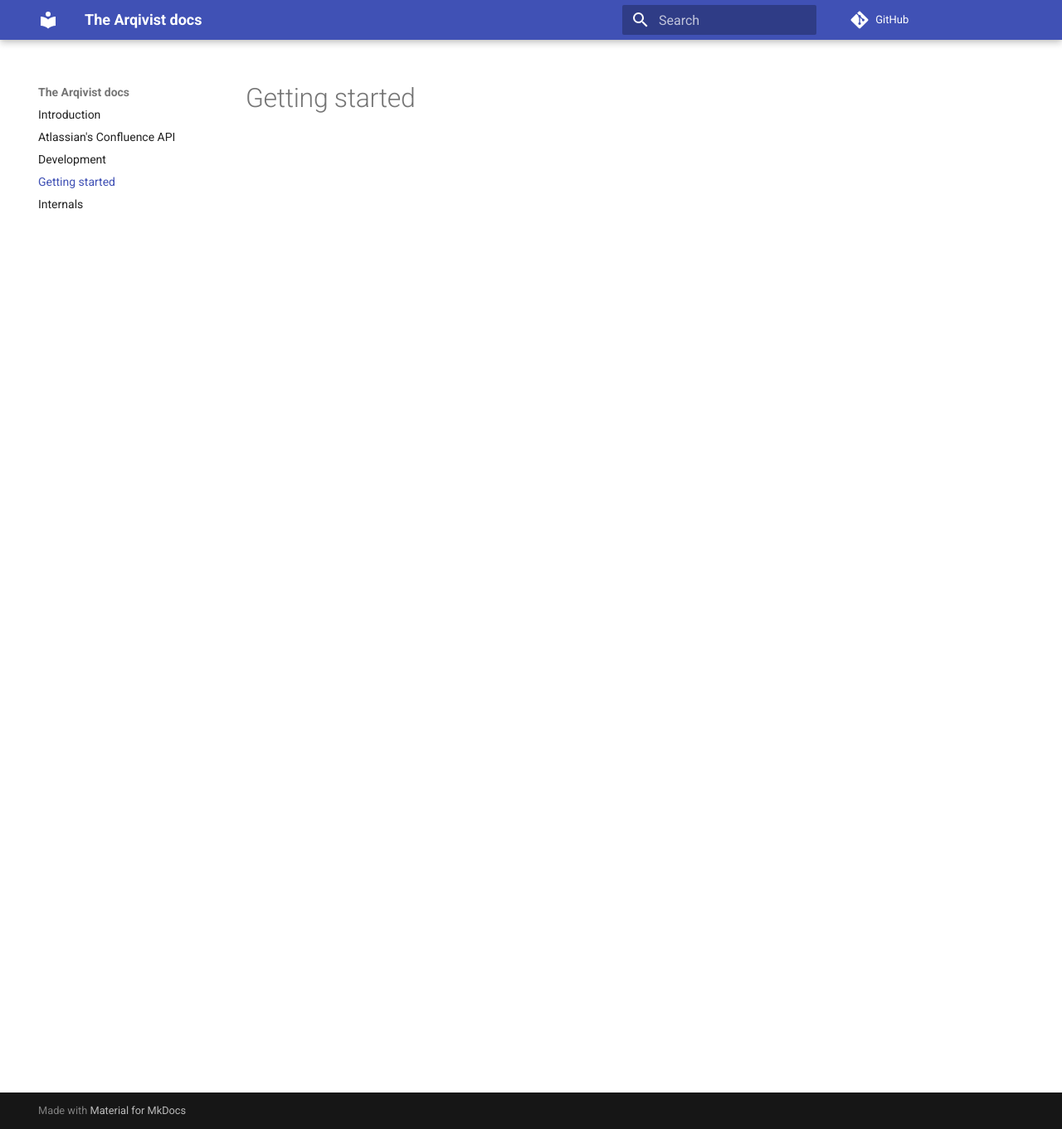
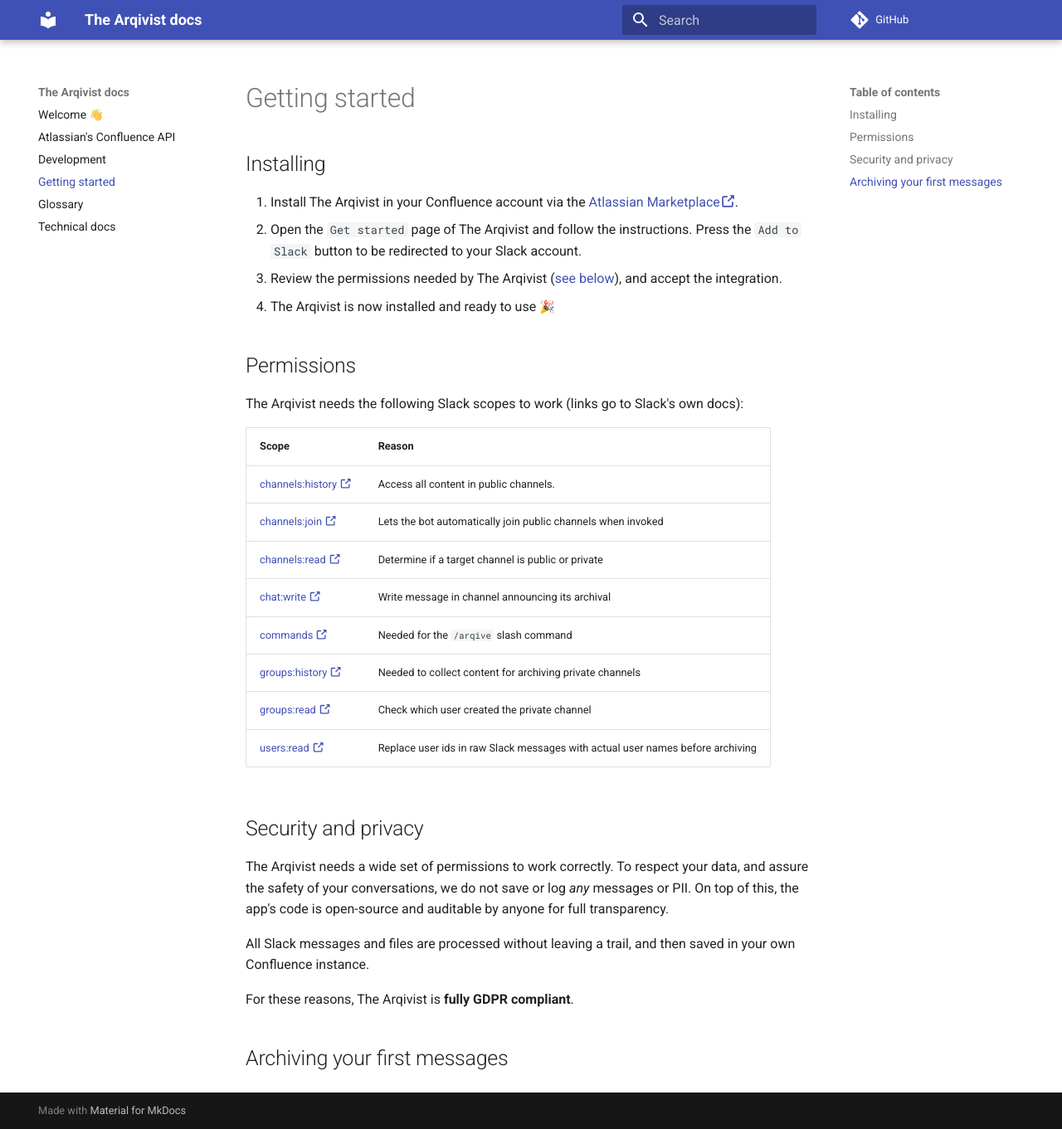
Before and after one commit to jcpsantiago/thearqivist, an MkDocs documentation site: the page built from docs/getting_started.md, in a window 1280 px wide and 1361 px high. Shown: the whole window at 83% size. Built offline with MkDocs 1.6.1 and Material for MkDocs 9.7.7, drawn with Linux system fonts in a browser that asks for light colours; emoji names are drawn with the system emoji font; comment, search, counter and statistics services are not loaded.

Commit message:
expands docs

```diff
--- a/docs/getting_started.md
+++ b/docs/getting_started.md
@@ -1 +1,37 @@
 # Getting started
+
+## Installing
+
+1. Install The Arqivist in your Confluence account via the [Atlassian Marketplace:octicons-link-external-16:](https://marketplace.atlassian.com/apps/1227973).
+2. Open the `Get started` page of The Arqivist and follow the instructions. Press the `Add to Slack` button to be redirected to your Slack account.
+3. Review the permissions needed by The Arqivist ([see below](#permissions)), and accept the integration.
+4. The Arqivist is now installed and ready to use :tada:
+
+## Permissions
+
+The Arqivist needs the following Slack scopes to work (links go to Slack's own docs):
+
+| Scope             | Reason                                                              |
+|------------------|----------------------------------------------------------------------|
+| [channels:history :octicons-link-external-16:](https://api.slack.com/scopes/channels:history) | Access all content in public channels. |
+| [channels:join :octicons-link-external-16:](https://api.slack.com/scopes/channels:join) | Lets the bot automatically join public channels when invoked |
+| [channels:read :octicons-link-external-16:](https://api.slack.com/scopes/channels:read) | Determine if a target channel is public or private |
+| [chat:write :octicons-link-external-16:](https://api.slack.com/scopes/chat:write) | Write message in channel announcing its archival |
+| [commands :octicons-link-external-16:](https://api.slack.com/scopes/commands) | Needed for the `/arqive` slash command |
+| [groups:history :octicons-link-external-16:](https://api.slack.com/scopes/groups:history) | Needed to collect content for archiving private channels |
+| [groups:read :octicons-link-external-16:](https://api.slack.com/scopes/groups:read) | Check which user created the private channel |
+| [users:read :octicons-link-external-16:](https://api.slack.com/scopes/users:read) | Replace user ids in raw Slack messages with actual user names before archiving |
+
+## Security and privacy
+
+The Arqivist needs a wide set of permissions to work correctly.
+To respect your data, and assure the safety of your conversations,
+we do not save or log _any_ messages or PII.
+On top of this, the app's code is open-source and auditable by anyone for full transparency.
+
+All Slack messages and files are processed without leaving a trail,
+and then saved in your own Confluence instance.
+
+For these reasons, The Arqivist is **fully GDPR compliant**.
+
+## Archiving your first messages
```
Also changed, not shown: docs/glossary.md (added, +12 -0 lines), docs/index.md (+31 -10 lines), docs/internals.md (+17 -7 lines).
